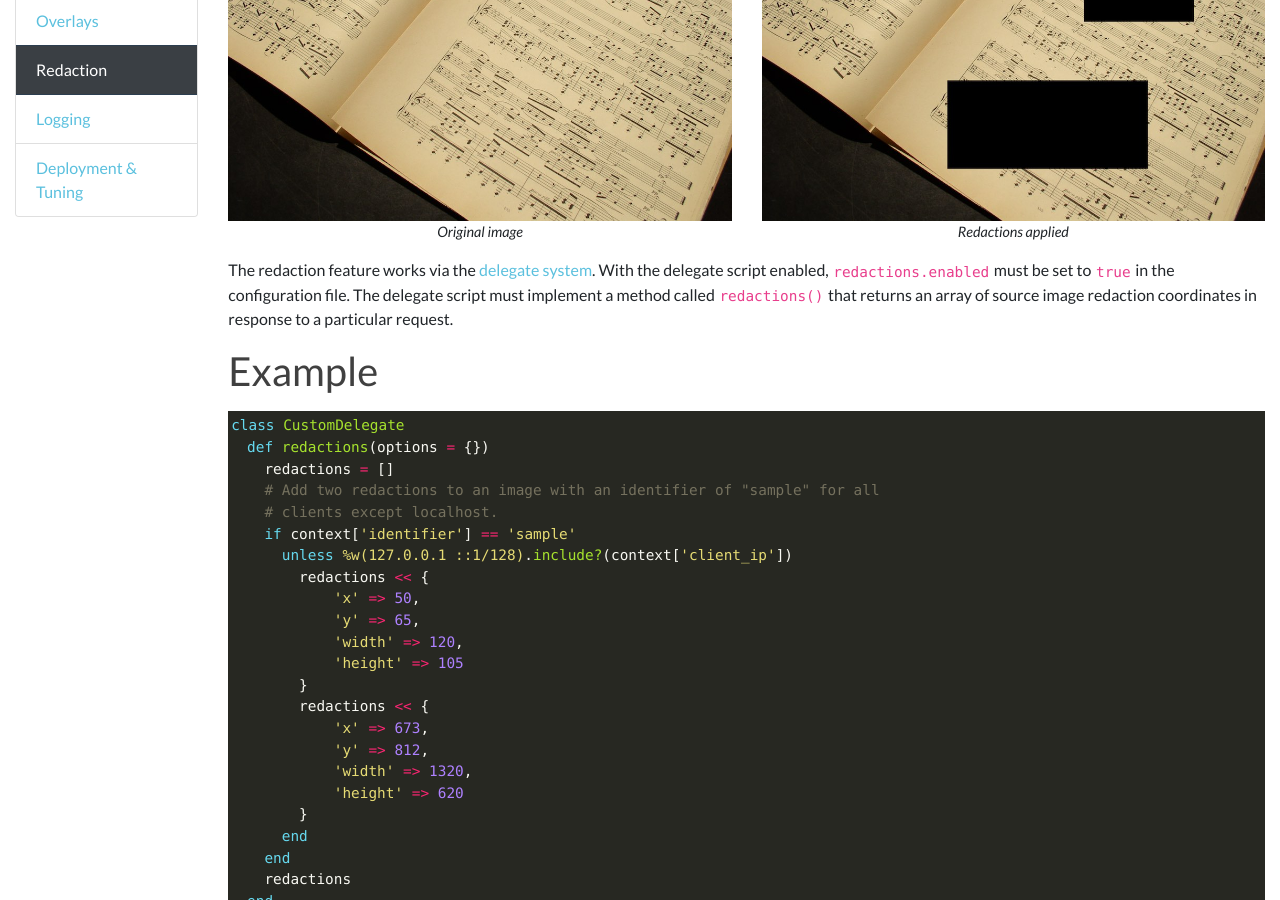
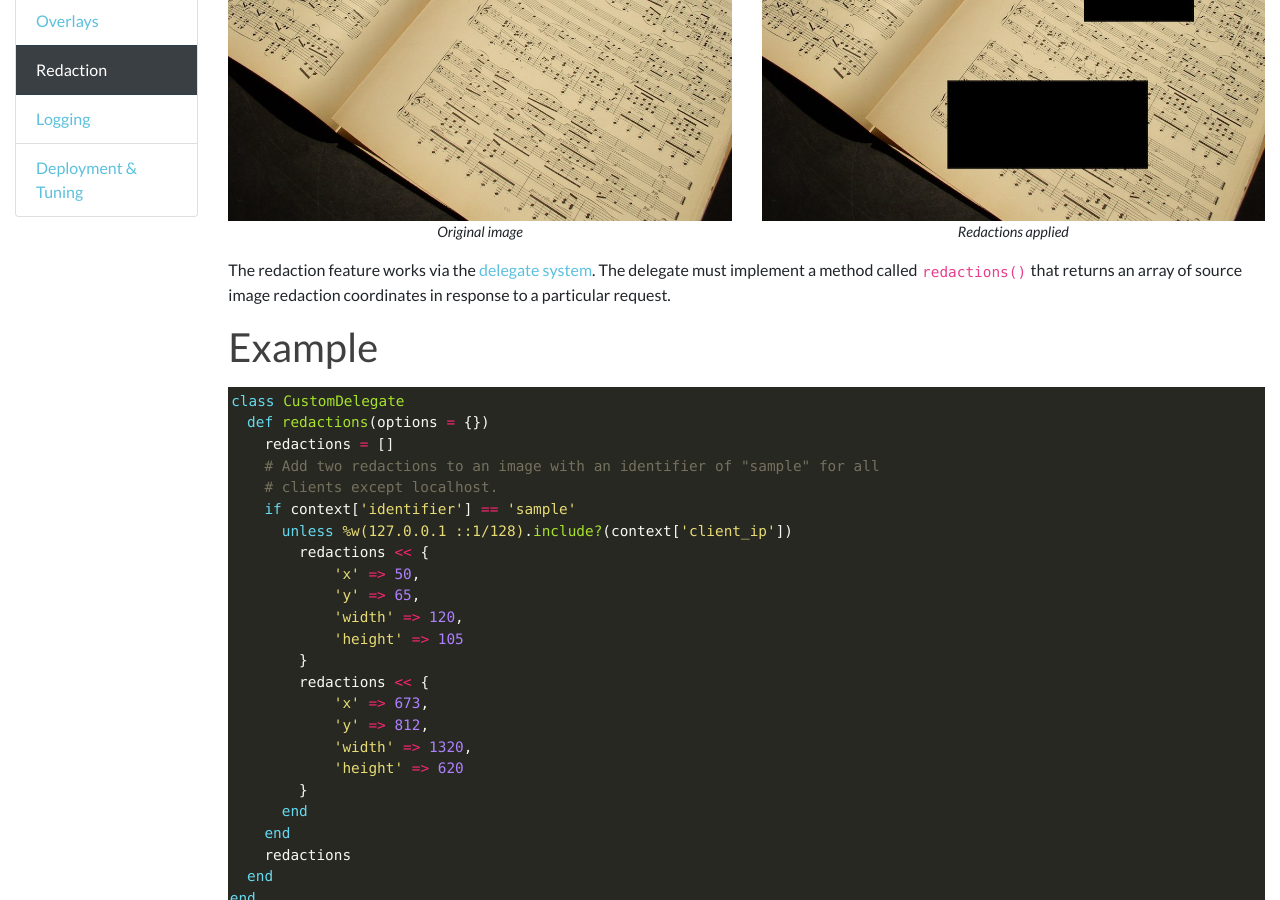
Before and after one commit to cantaloupe-project/cantaloupe-project.github.io, a Jekyll site: the page built from manual/5.0/redaction.html, in a window 1280 px wide and 900 px high, scrolled down 630 px. Built offline with Jekyll 4.4.1, drawn with Linux system fonts in a browser that asks for light colours; nearby versions of some CDN libraries.

Commit message:
Remove redaction.enabled

```diff
--- a/manual/5.0/redaction.html
+++ b/manual/5.0/redaction.html
@@ -29,7 +29,7 @@ title: Redaction
   </div>
 </div>
 
-<p>The redaction feature works via the <a href="delegate-system.html">delegate system</a>. With the delegate script enabled, <code>redactions.enabled</code> must be set to <code>true</code> in the configuration file. The delegate script must implement a method called <code>redactions()</code> that returns an array of source image redaction coordinates in response to a particular request.</p>
+<p>The redaction feature works via the <a href="delegate-system.html">delegate system</a>. The delegate must implement a method called <code>redactions()</code> that returns an array of source image redaction coordinates in response to a particular request.</p>
 
 <h2 id="Example">Example</h2>
 
```
